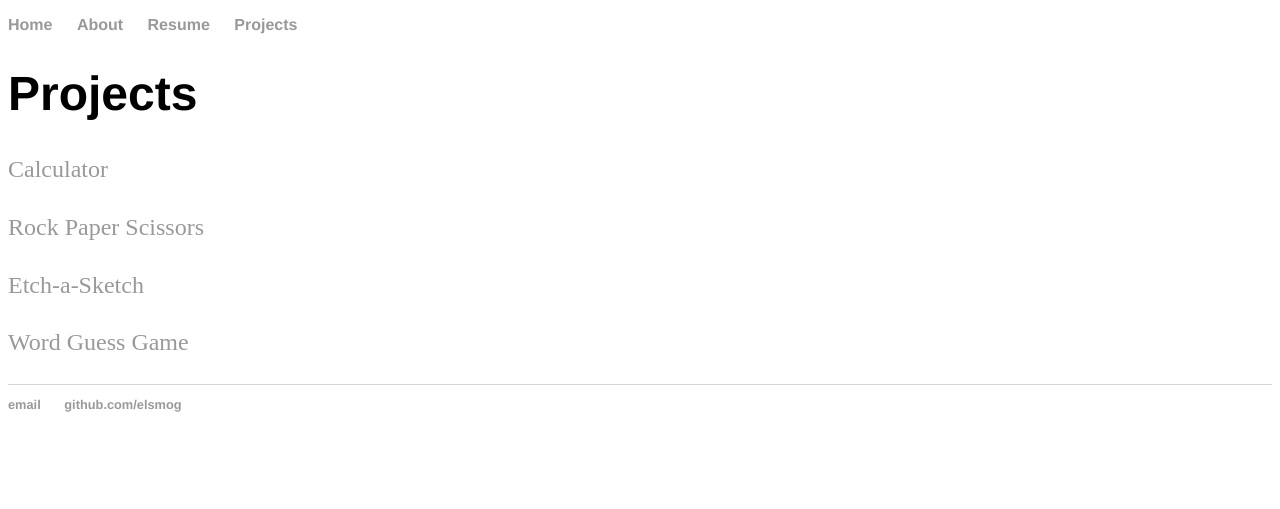
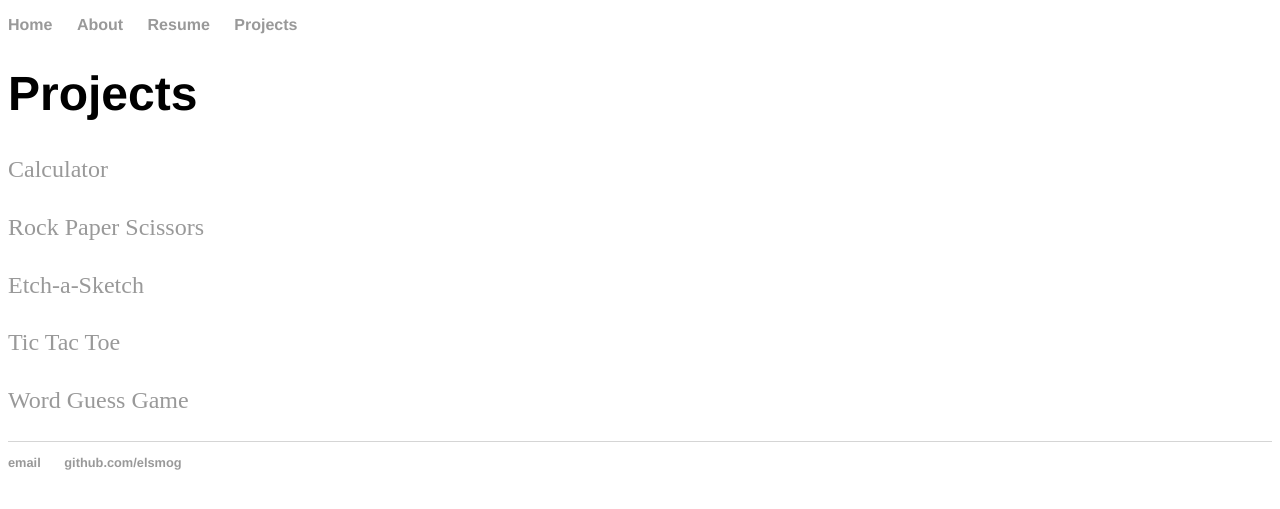
Before and after one commit to elsmog/elsmog.github.io, a Jekyll site: the page built from projects/index.html, in a window 1280 px wide. Shown: the top 509 px of the page. Built offline with Jekyll 4.4.1, drawn with Linux system fonts in a browser that asks for light colours.

Commit message:
Update index.html

```diff
--- a/projects/index.html
+++ b/projects/index.html
@@ -7,5 +7,6 @@ title: Elyssa Kober
 	<p><a href="/calculator/index.html">Calculator</a></p>
 	<p><a href="/rock-paper-scissors/index.html">Rock Paper Scissors</a></p>
 	<p><a href="/etch-a-sketch/index.html">Etch-a-Sketch</a></p>
+	<p><a href="/tic-tac-toe/index.html">Tic Tac Toe</a></p>
 	<p><a href="/word-guess-game/index.html">Word Guess Game</a></p>
 </div><!-- /.blurb -->
```
